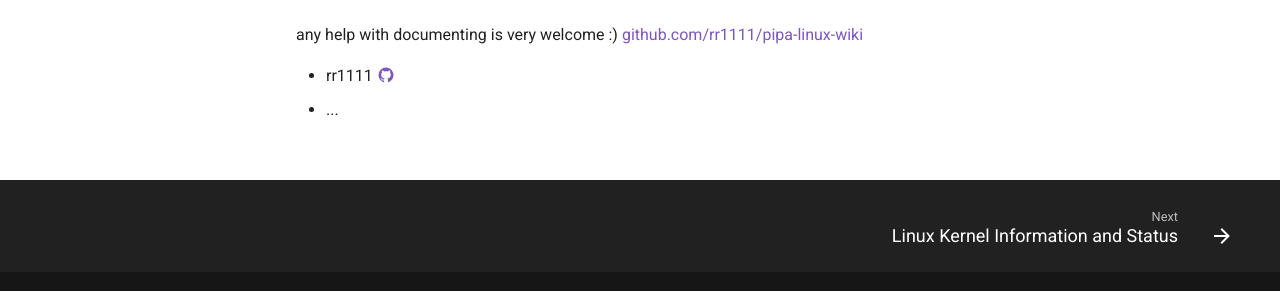
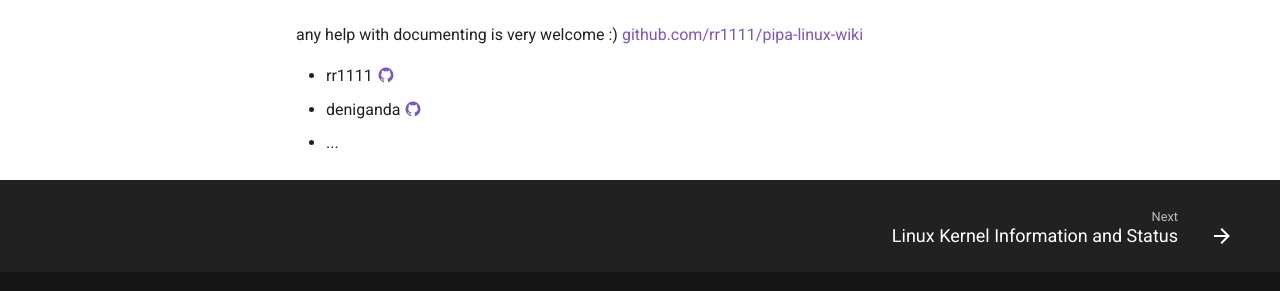
Before and after one commit to AnmiTaliDev/pipa-linux-wiki, an MkDocs documentation site: the page built from docs/index.md, in a window 1280 px wide and 1360 px high. Shown: the part 1024-1315 px from the top of the window. Built offline with MkDocs 1.6.1 and Material for MkDocs 9.7.7, drawn with Linux system fonts in a browser that asks for light colours; comment, search, counter and statistics services are not loaded.

Commit message:
credit deniganda

```diff
--- a/docs/index.md
+++ b/docs/index.md
@@ -27,4 +27,5 @@ This Wiki attempts to document and gather resources related to running Linux bas
 any help with documenting is very welcome :) [github.com/rr1111/pipa-linux-wiki](https://github.com/rr1111/pipa-linux-wiki/)
 
 - rr1111 [:material-github:](https://github.com/rr1111)
+- deniganda [:material-github:](https://github.com/deniganda)
 - ...
```
